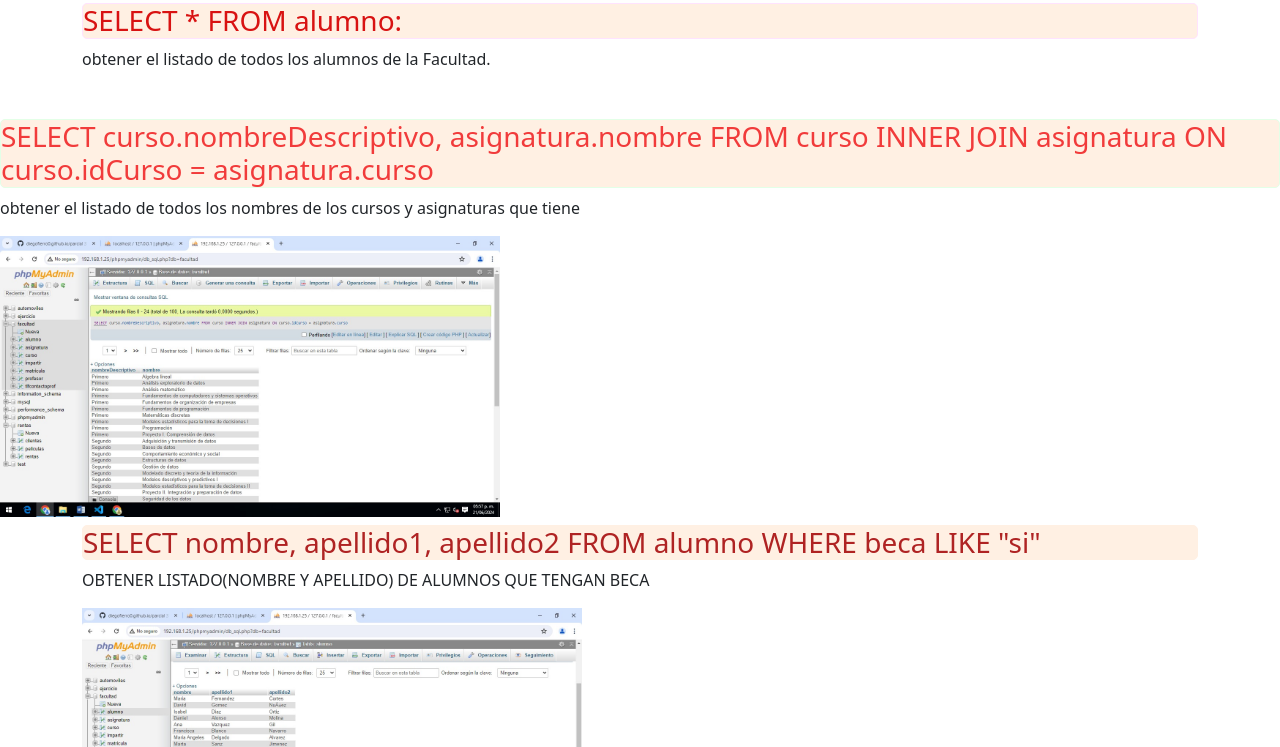
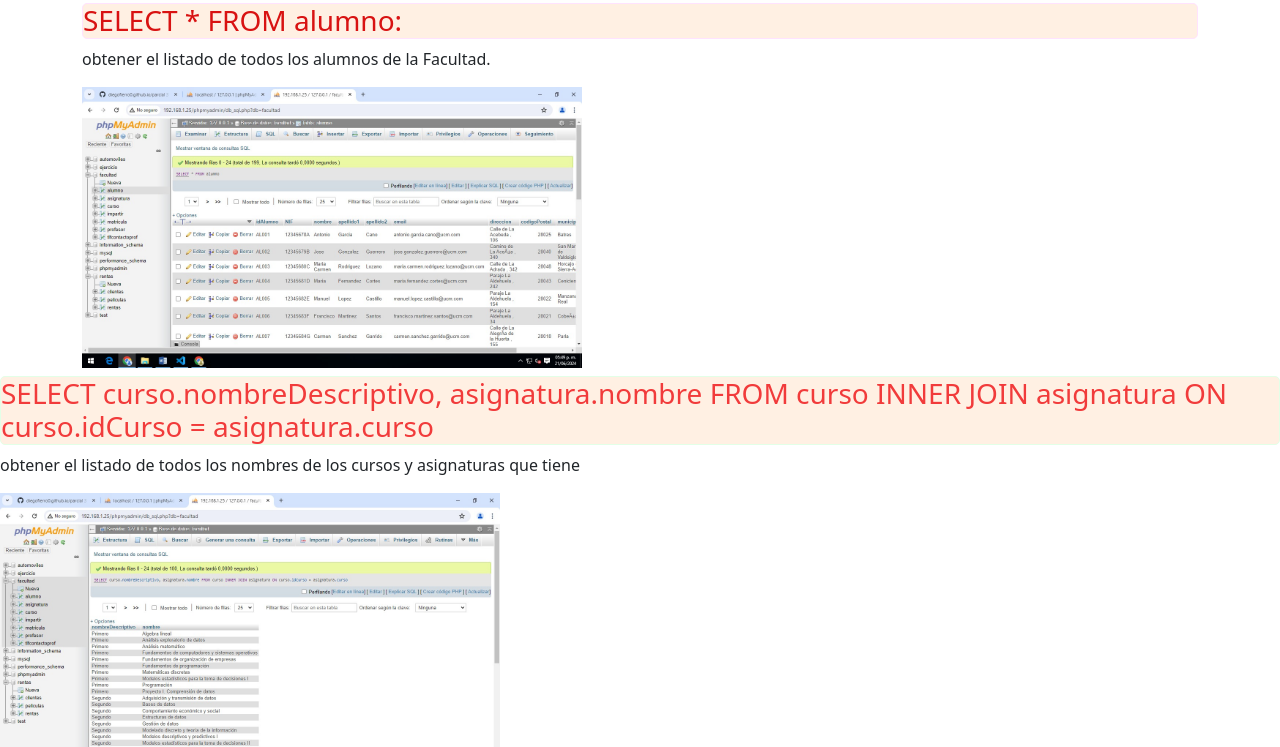
Before and after one commit to Andyyyag/Andyyyag.github.io, a plain HTML site: page parcial3/Proyecto Final/proyecto finales ag/index.html in a window 1280 px wide. Shown: the part 53-800 px from the top of the page. Drawn offline with nearby package versions, Linux system fonts and the light colour scheme; files that its build step writes are made by us from their sources; files whose address does not match are found by name.

Commit message:
Update index.html

```diff
--- a/parcial3/Proyecto Final/proyecto finales ag/index.html
+++ b/parcial3/Proyecto Final/proyecto finales ag/index.html
@@ -16,7 +16,7 @@
                 <div class="col">
                     <h3 class="card" style="color: rgb(216, 18, 18); border: 1px solid rgb(255, 227, 254); border-radius: 5px; background-color: rgb(255, 240, 227);">SELECT * FROM alumno:</h3>
                     <p>obtener el listado de todos los alumnos de la Facultad.</p>
-                    <img src="consulta1.png" alt="" class="img-fluid" width="500px">
+                    <img src="consulta.png" alt="" class="img-fluid" width="500px">
                 </div>
             </div>
         </div>
```
